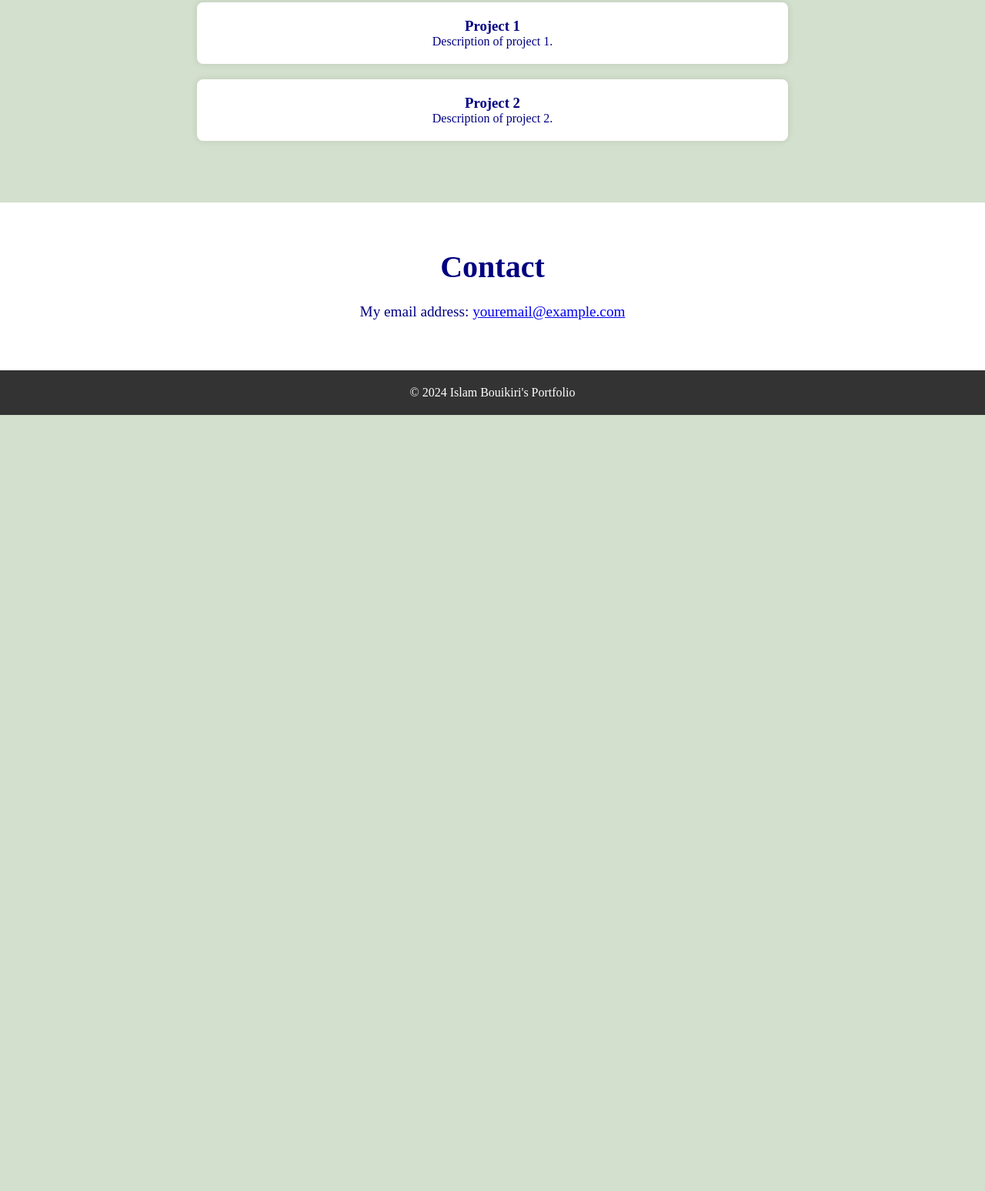
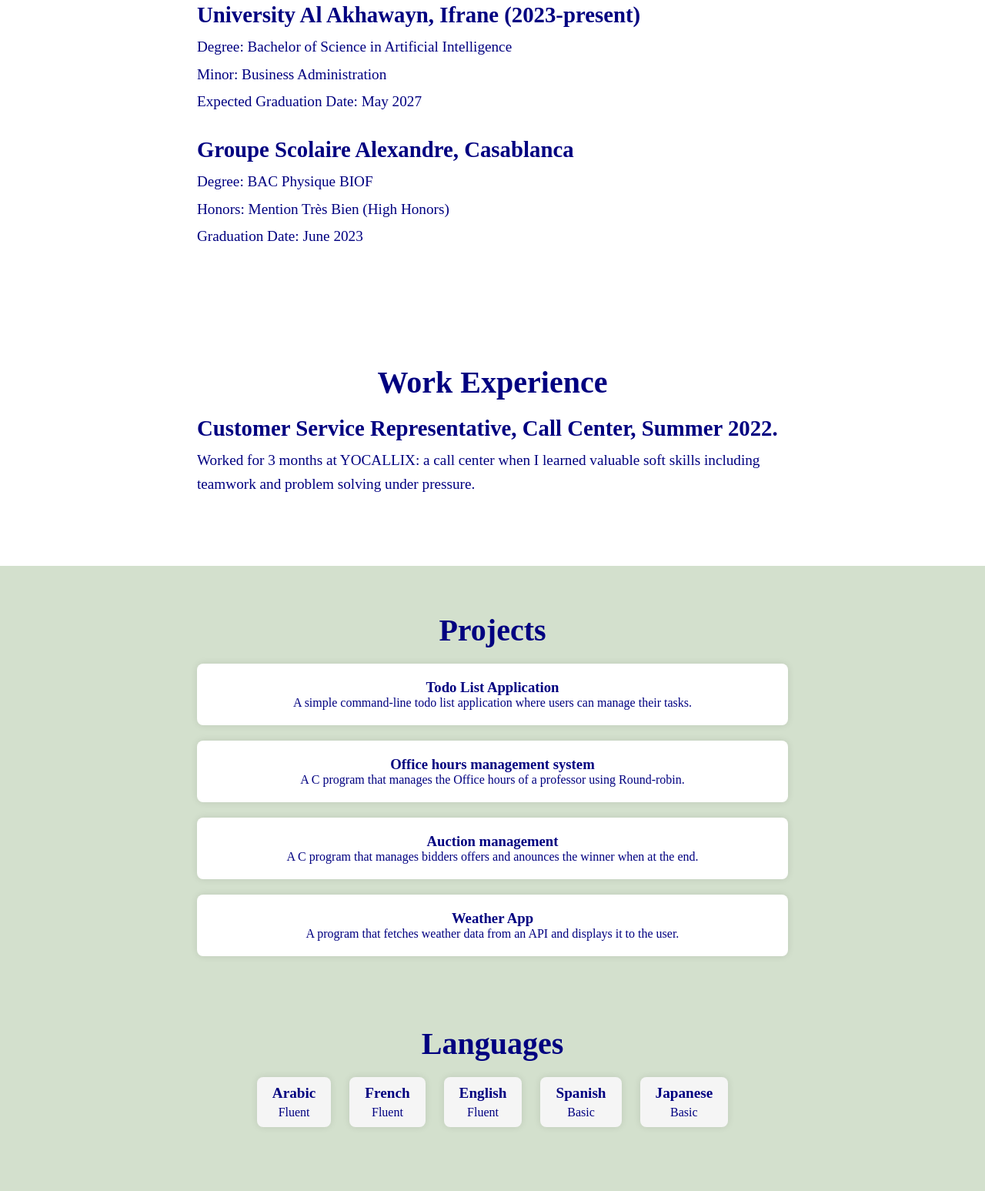
Before and after one commit to islambkr/islambouikiri.github.io, a plain HTML site: page index.html in a window 1280 px wide. Shown: the part 1252-2799 px from the top of the page at 77% size. Before the commit the page ends 1791 px from the top, so only its background shows below. Drawn offline with Linux system fonts and the light colour scheme.

Commit message:
Add files via upload

```diff
--- a/index.html
+++ b/index.html
@@ -15,8 +15,11 @@
                     <ul>
                         <li><a href="#">Home</a></li>
                         <li><a href="#about">About me</a></li>
+                        <li><a href="#education">Education</a></li>
+                        <li><a href="#my work experience">Work Experience</a></li>
                         <li><a href="#projects">Projects</a></li>
-                        <li><a href="#contact">Contact</a></li>
+                        <li><a href="#languages">Languages</a></li>
+                        <li><a href="#contact information"> Contact me</a></li>
                     </ul>
                 </nav>
                 <div class="intro">
@@ -43,7 +46,36 @@
                 </div>
             </div>
         </section>
+        <!-- Education Section -->
+<section id="education">
+    <div class="container">
+        <h2>Education</h2>
 
+        <div class="education-item">
+            <h3>University Al Akhawayn, Ifrane (2023-present)</h3>
+            <p>Degree: Bachelor of Science in Artificial Intelligence</p>
+            <p>Minor: Business Administration</p>
+            <p>Expected Graduation Date: May 2027</p>
+
+        </div>
+        <div class="education-item">
+            <h3>Groupe Scolaire Alexandre, Casablanca</h3>
+            <p>Degree: BAC Physique BIOF</p>
+            <p>Honors: Mention Très Bien (High Honors)</p>
+            <p>Graduation Date: June 2023</p>
+        </div>
+    </div>
+</section>
+<!-- Work Experience Section -->
+<section id="experience">
+    <div class="container">
+        <h2>Work Experience</h2>
+        <div class="experience-item">
+            <h3>Customer Service Representative, Call Center, Summer 2022.</h3>
+            <p>Worked for 3 months at YOCALLIX: a call center when I learned valuable soft skills including teamwork and problem solving  under pressure.</p>
+        </div>
+    </div>
+</section>
 
 
         <!-- Projects Section -->
@@ -51,21 +83,57 @@
     <div class="container">
         <h2>Projects</h2>
         <div class="project">
-                    <h3>Project 1</h3>
-                    <p>Description of project 1.</p>
+            <h3>Todo List Application</h3>
+            <p>A simple command-line todo list application where users can manage their tasks.</p>
         </div>
         <div class="project">
-                    <h3>Project 2</h3>
-                    <p>Description of project 2.</p>
+            <h3>Office hours management system</h3>
+            <p>A C program that manages the Office hours of a professor using Round-robin.</p>
+        </div>
+        <div class="project">
+            <h3>Auction management</h3>
+            <p>A C program that manages bidders offers and anounces the winner when at the end.</p>
+        </div>
+        <div class="project">
+            <h3>Weather App</h3>
+            <p>A program that fetches weather data from an API and displays it to the user.</p>
+        </div>
+    </div>
+    </html><!-- Languages Section -->
+<section id="languages">
+    <div class="container">
+        <h2>Languages</h2>
+        <div class="language">
+            <h3>Arabic</h3>
+            <p>Fluent</p>
+        </div>
+        <div class="language">
+            <h3>French</h3>
+            <p>Fluent</p>
+        </div>
+        <div class="language">
+            <h3>English</h3>
+            <p>Fluent</p>
+        </div>
+        <div class="language">
+            <h3>Spanish</h3>
+            <p>Basic</p>
+        </div>
+        <div class="language">
+            <h3>Japanese</h3>
+            <p>Basic</p>
         </div>
     </div>
 </section>
+</section>
+
 
         <!-- Contact Section -->
         <section id="contact">
             <div class="container">
                 <h2>Contact</h2>
-                <p>My email address: <a href="i.bouikiri@aui.ma">youremail@example.com</a></p>
+                <p>My email address: <a href="i.bouikiri@aui.ma">i.bouikiri@aui.ma</a></p>
+                <p>Phone: 0687526903</p>
             </div>
         </section>
         <!-- Footer -->
@@ -73,4 +141,3 @@
             <p>&copy; 2024 Islam Bouikiri's Portfolio</p>
         </footer>
     </body>
-</html>
--- a/style.css
+++ b/style.css
@@ -35,7 +35,7 @@ nav {
     display: flex;
     align-items: center;
     justify-content: space-between;
-    padding: 20px 0;
+    padding: 10px 0;
 }
 
 nav ul {
@@ -127,3 +127,86 @@ footer {
 footer p {
     margin: 0;
 }
+/* Education section */
+#education {
+    padding: 50px 0;
+    text-align: center;
+    background: #fff;
+}
+
+#education h2 {
+    font-size: 2.5em;
+    margin-bottom: 20px;
+}
+
+.education-item {
+    margin-bottom: 30px;
+    text-align: left;
+}
+
+.education-item h3 {
+    font-size: 1.8em;
+    margin-bottom: 10px;
+}
+
+.education-item p {
+    font-size: 1.2em;
+    line-height: 1.6em;
+    margin-bottom: 5px;
+}
+/* Work Experience section */
+#experience {
+    padding: 50px 0;
+    text-align: center;
+    background: #fff;
+}
+
+#experience h2 {
+    font-size: 2.5em;
+    margin-bottom: 20px;
+}
+
+.experience-item {
+    margin-bottom: 30px;
+    text-align: left;
+}
+
+.experience-item h3 {
+    font-size: 1.8em;
+    margin-bottom: 10px;
+}
+
+.experience-item p {
+    font-size: 1.2em;
+    line-height: 1.6em;
+    margin-bottom: 5px;
+}
+/* Languages section */
+#languages {
+    padding: 50px 0;
+    text-align: center;
+}
+
+#languages h2 {
+    font-size: 2.5em;
+    margin-bottom: 20px;
+}
+
+.language {
+    display: inline-block;
+    margin: 0 10px 20px;
+    padding: 10px 20px;
+    border-radius: 8px;
+    background-color: #f5f5f5;
+    box-shadow: 0 0 10px rgba(0, 0, 0, 0.1);
+}
+
+.language h3 {
+    font-size: 1.2em;
+    margin-bottom: 5px;
+}
+
+.language p {
+    font-size: 1em;
+    margin-bottom: 0;
+}
```
Lines whose indentation alone changed are shown as unchanged.
